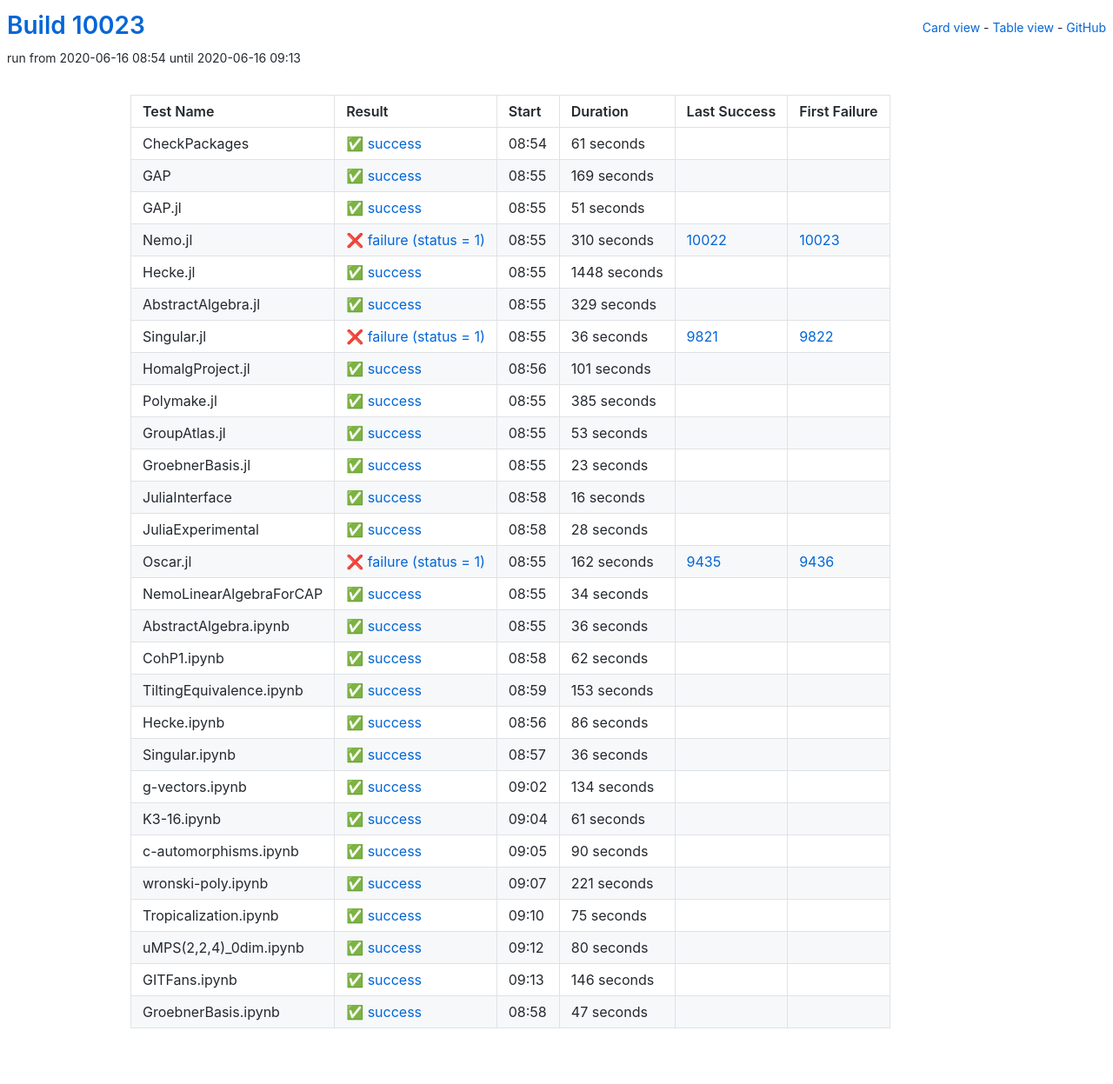
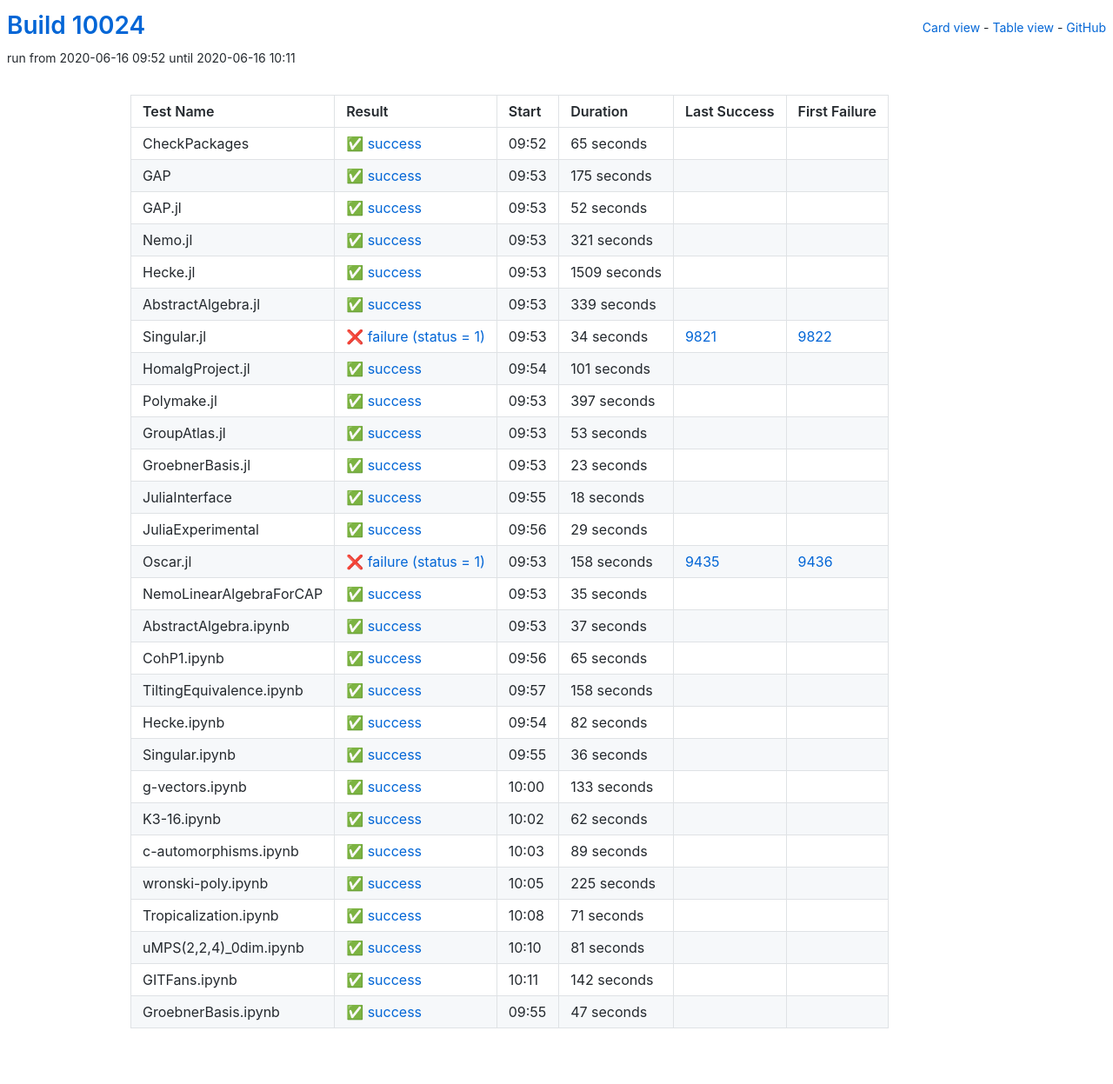
Before and after one commit to oscar-system/oscar-ci-status, a Jekyll site: the page built from table.html, in a window 1280 px wide. Shown: the whole page at 87% size. Built offline with Jekyll 4.4.1, drawn with Linux system fonts in a browser that asks for light colours.

Commit message:
Build #10024

```diff
--- a/_data/ci.yml
+++ b/_data/ci.yml
@@ -1,6 +1,6 @@
 ---
-build: 10023
-build_url: https://oscarci.mathematik.uni-kl.de/job/oscar/10023/
+build: 10024
+build_url: https://oscarci.mathematik.uni-kl.de/job/oscar/10024/
 job: oscar
 organization: oscar-system
 repo: oscar-ci-status
@@ -8,92 +8,92 @@
 tests:
 - name: CheckPackages
   id: checkpackages
-  log: https://oscarci.mathematik.uni-kl.de/job/oscar/10023/artifact/logs/build-10023/CheckPackages.log
-  start: 2020-06-16 08:54
+  log: https://oscarci.mathematik.uni-kl.de/job/oscar/10024/artifact/logs/build-10024/CheckPackages.log
+  start: 2020-06-16 09:52
   success: true
   exitcode: 0
   status: success
-  duration: 61
+  duration: 65
   last_success: false
   last_success_url:
   first_failure: false
   first_failure_url:
 - name: GAP
   id: gap
-  log: https://oscarci.mathematik.uni-kl.de/job/oscar/10023/artifact/logs/build-10023/GAP.log
-  start: 2020-06-16 08:55
+  log: https://oscarci.mathematik.uni-kl.de/job/oscar/10024/artifact/logs/build-10024/GAP.log
+  start: 2020-06-16 09:53
   success: true
   exitcode: 0
   status: success
-  duration: 169
+  duration: 175
   last_success: false
   last_success_url:
   first_failure: false
   first_failure_url:
 - name: GAP.jl
   id: gap-jl
-  log: https://oscarci.mathematik.uni-kl.de/job/oscar/10023/artifact/logs/build-10023/GAP.jl.log
-  start: 2020-06-16 08:55
+  log: https://oscarci.mathematik.uni-kl.de/job/oscar/10024/artifact/logs/build-10024/GAP.jl.log
+  start: 2020-06-16 09:53
   success: true
   exitcode: 0
   status: success
-  duration: 51
+  duration: 52
   last_success: false
   last_success_url:
   first_failure: false
   first_failure_url:
 - name: Nemo.jl
   id: nemo-jl
-  log: https://oscarci.mathematik.uni-kl.de/job/oscar/10023/artifact/logs/build-10023/Nemo.jl.log
-  start: 2020-06-16 08:55
-  success: false
-  exitcode: 1
-  status: failure
-  duration: 310
-  last_success: 10022
-  last_success_url: https://oscarci.mathematik.uni-kl.de/job/oscar/10022/
-  first_failure: 10023
-  first_failure_url: https://oscarci.mathematik.uni-kl.de/job/oscar/10023/
-- name: Hecke.jl
-  id: hecke-jl
-  log: https://oscarci.mathematik.uni-kl.de/job/oscar/10023/artifact/logs/build-10023/Hecke.jl.log
-  start: 2020-06-16 08:55
+  log: https://oscarci.mathematik.uni-kl.de/job/oscar/10024/artifact/logs/build-10024/Nemo.jl.log
+  start: 2020-06-16 09:53
   success: true
   exitcode: 0
   status: success
-  duration: 1448
+  duration: 321
+  last_success: false
+  last_success_url:
+  first_failure: false
+  first_failure_url:
+- name: Hecke.jl
+  id: hecke-jl
+  log: https://oscarci.mathematik.uni-kl.de/job/oscar/10024/artifact/logs/build-10024/Hecke.jl.log
+  start: 2020-06-16 09:53
+  success: true
+  exitcode: 0
+  status: success
+  duration: 1509
   last_success: false
   last_success_url:
   first_failure: false
   first_failure_url:
 - name: AbstractAlgebra.jl
   id: abstractalgebra-jl
-  log: https://oscarci.mathematik.uni-kl.de/job/oscar/10023/artifact/logs/build-10023/AbstractAlgebra.jl.log
-  start: 2020-06-16 08:55
+  log: https://oscarci.mathematik.uni-kl.de/job/oscar/10024/artifact/logs/build-10024/AbstractAlgebra.jl.log
+  start: 2020-06-16 09:53
   success: true
   exitcode: 0
   status: success
-  duration: 329
+  duration: 339
   last_success: false
   last_success_url:
   first_failure: false
   first_failure_url:
 - name: Singular.jl
   id: singular-jl
-  log: https://oscarci.mathematik.uni-kl.de/job/oscar/10023/artifact/logs/build-10023/Singular.jl.log
-  start: 2020-06-16 08:55
+  log: https://oscarci.mathematik.uni-kl.de/job/oscar/10024/artifact/logs/build-10024/Singular.jl.log
+  start: 2020-06-16 09:53
   success: false
   exitcode: 1
   status: failure
-  duration: 36
+  duration: 34
   last_success: 9821
   last_success_url: https://oscarci.mathematik.uni-kl.de/job/oscar/9821/
   first_failure: 9822
   first_failure_url: https://oscarci.mathematik.uni-kl.de/job/oscar/9822/
 - name: HomalgProject.jl
   id: homalgproject-jl
-  log: https://oscarci.mathematik.uni-kl.de/job/oscar/10023/artifact/logs/build-10023/HomalgProject.jl.log
-  start: 2020-06-16 08:56
+  log: https://oscarci.mathematik.uni-kl.de/job/oscar/10024/artifact/logs/build-10024/HomalgProject.jl.log
+  start: 2020-06-16 09:54
   success: true
   exitcode: 0
   status: success
@@ -104,20 +104,20 @@
   first_failure_url:
 - name: Polymake.jl
   id: polymake-jl
-  log: https://oscarci.mathematik.uni-kl.de/job/oscar/10023/artifact/logs/build-10023/Polymake.jl.log
-  start: 2020-06-16 08:55
+  log: https://oscarci.mathematik.uni-kl.de/job/oscar/10024/artifact/logs/build-10024/Polymake.jl.log
+  start: 2020-06-16 09:53
   success: true
   exitcode: 0
   status: success
-  duration: 385
+  duration: 397
   last_success: false
   last_success_url:
   first_failure: false
   first_failure_url:
 - name: GroupAtlas.jl
   id: groupatlas-jl
-  log: https://oscarci.mathematik.uni-kl.de/job/oscar/10023/artifact/logs/build-10023/GroupAtlas.jl.log
-  start: 2020-06-16 08:55
+  log: https://oscarci.mathematik.uni-kl.de/job/oscar/10024/artifact/logs/build-10024/GroupAtlas.jl.log
+  start: 2020-06-16 09:53
   success: true
   exitcode: 0
   status: success
@@ -128,8 +128,8 @@
   first_failure_url:
 - name: GroebnerBasis.jl
   id: groebnerbasis-jl
-  log: https://oscarci.mathematik.uni-kl.de/job/oscar/10023/artifact/logs/build-10023/GroebnerBasis.jl.log
-  start: 2020-06-16 08:55
+  log: https://oscarci.mathematik.uni-kl.de/job/oscar/10024/artifact/logs/build-10024/GroebnerBasis.jl.log
+  start: 2020-06-16 09:53
   success: true
   exitcode: 0
   status: success
@@ -140,104 +140,104 @@
   first_failure_url:
 - name: JuliaInterface
   id: juliainterface
-  log: https://oscarci.mathematik.uni-kl.de/job/oscar/10023/artifact/logs/build-10023/JuliaInterface.log
-  start: 2020-06-16 08:58
+  log: https://oscarci.mathematik.uni-kl.de/job/oscar/10024/artifact/logs/build-10024/JuliaInterface.log
+  start: 2020-06-16 09:55
   success: true
   exitcode: 0
   status: success
-  duration: 16
+  duration: 18
   last_success: false
   last_success_url:
   first_failure: false
   first_failure_url:
 - name: JuliaExperimental
   id: juliaexperimental
-  log: https://oscarci.mathematik.uni-kl.de/job/oscar/10023/artifact/logs/build-10023/JuliaExperimental.log
-  start: 2020-06-16 08:58
+  log: https://oscarci.mathematik.uni-kl.de/job/oscar/10024/artifact/logs/build-10024/JuliaExperimental.log
+  start: 2020-06-16 09:56
   success: true
   exitcode: 0
   status: success
-  duration: 28
+  duration: 29
   last_success: false
   last_success_url:
   first_failure: false
   first_failure_url:
 - name: Oscar.jl
   id: oscar-jl
-  log: https://oscarci.mathematik.uni-kl.de/job/oscar/10023/artifact/logs/build-10023/Oscar.jl.log
-  start: 2020-06-16 08:55
+  log: https://oscarci.mathematik.uni-kl.de/job/oscar/10024/artifact/logs/build-10024/Oscar.jl.log
+  start: 2020-06-16 09:53
   success: false
   exitcode: 1
   status: failure
-  duration: 162
+  duration: 158
   last_success: 9435
   last_success_url: https://oscarci.mathematik.uni-kl.de/job/oscar/9435/
   first_failure: 9436
   first_failure_url: https://oscarci.mathematik.uni-kl.de/job/oscar/9436/
 - name: NemoLinearAlgebraForCAP
   id: nemolinearalgebraforcap
-  log: https://oscarci.mathematik.uni-kl.de/job/oscar/10023/artifact/logs/build-10023/NemoLinearAlgebraForCAP.log
-  start: 2020-06-16 08:55
+  log: https://oscarci.mathematik.uni-kl.de/job/oscar/10024/artifact/logs/build-10024/NemoLinearAlgebraForCAP.log
+  start: 2020-06-16 09:53
   success: true
   exitcode: 0
   status: success
-  duration: 34
+  duration: 35
   last_success: false
   last_success_url:
   first_failure: false
   first_failure_url:
 - name: AbstractAlgebra.ipynb
   id: abstractalgebra-ipynb
-  log: https://oscarci.mathematik.uni-kl.de/job/oscar/10023/artifact/logs/build-10023/AbstractAlgebra.ipynb.log
-  start: 2020-06-16 08:55
+  log: https://oscarci.mathematik.uni-kl.de/job/oscar/10024/artifact/logs/build-10024/AbstractAlgebra.ipynb.log
+  start: 2020-06-16 09:53
   success: true
   exitcode: 0
   status: success
-  duration: 36
+  duration: 37
   last_success: false
   last_success_url:
   first_failure: false
   first_failure_url:
 - name: CohP1.ipynb
   id: cohp1-ipynb
-  log: https://oscarci.mathematik.uni-kl.de/job/oscar/10023/artifact/logs/build-10023/CohP1.ipynb.log
-  start: 2020-06-16 08:58
+  log: https://oscarci.mathematik.uni-kl.de/job/oscar/10024/artifact/logs/build-10024/CohP1.ipynb.log
+  start: 2020-06-16 09:56
   success: true
   exitcode: 0
   status: success
-  duration: 62
+  duration: 65
   last_success: false
   last_success_url:
   first_failure: false
   first_failure_url:
 - name: TiltingEquivalence.ipynb
   id: tiltingequivalence-ipynb
-  log: https://oscarci.mathematik.uni-kl.de/job/oscar/10023/artifact/logs/build-10023/TiltingEquivalence.ipynb.log
-  start: 2020-06-16 08:59
+  log: https://oscarci.mathematik.uni-kl.de/job/oscar/10024/artifact/logs/build-10024/TiltingEquivalence.ipynb.log
+  start: 2020-06-16 09:57
   success: true
   exitcode: 0
   status: success
-  duration: 153
+  duration: 158
   last_success: false
   last_success_url:
   first_failure: false
   first_failure_url:
 - name: Hecke.ipynb
   id: hecke-ipynb
-  log: https://oscarci.mathematik.uni-kl.de/job/oscar/10023/artifact/logs/build-10023/Hecke.ipynb.log
-  start: 2020-06-16 08:56
+  log: https://oscarci.mathematik.uni-kl.de/job/oscar/10024/artifact/logs/build-10024/Hecke.ipynb.log
+  start: 2020-06-16 09:54
   success: true
   exitcode: 0
   status: success
-  duration: 86
+  duration: 82
   last_success: false
   last_success_url:
   first_failure: false
   first_failure_url:
 - name: Singular.ipynb
   id: singular-ipynb
-  log: https://oscarci.mathematik.uni-kl.de/job/oscar/10023/artifact/logs/build-10023/Singular.ipynb.log
-  start: 2020-06-16 08:57
+  log: https://oscarci.mathematik.uni-kl.de/job/oscar/10024/artifact/logs/build-10024/Singular.ipynb.log
+  start: 2020-06-16 09:55
   success: true
   exitcode: 0
   status: success
@@ -248,92 +248,92 @@
   first_failure_url:
 - name: g-vectors.ipynb
   id: g-vectors-ipynb
-  log: https://oscarci.mathematik.uni-kl.de/job/oscar/10023/artifact/logs/build-10023/g-vectors.ipynb.log
-  start: 2020-06-16 09:02
+  log: https://oscarci.mathematik.uni-kl.de/job/oscar/10024/artifact/logs/build-10024/g-vectors.ipynb.log
+  start: 2020-06-16 10:00
   success: true
   exitcode: 0
   status: success
-  duration: 134
+  duration: 133
   last_success: false
   last_success_url:
   first_failure: false
   first_failure_url:
 - name: K3-16.ipynb
   id: k3-16-ipynb
-  log: https://oscarci.mathematik.uni-kl.de/job/oscar/10023/artifact/logs/build-10023/K3-16.ipynb.log
-  start: 2020-06-16 09:04
+  log: https://oscarci.mathematik.uni-kl.de/job/oscar/10024/artifact/logs/build-10024/K3-16.ipynb.log
+  start: 2020-06-16 10:02
   success: true
   exitcode: 0
   status: success
-  duration: 61
+  duration: 62
   last_success: false
   last_success_url:
   first_failure: false
   first_failure_url:
 - name: c-automorphisms.ipynb
   id: c-automorphisms-ipynb
-  log: https://oscarci.mathematik.uni-kl.de/job/oscar/10023/artifact/logs/build-10023/c-automorphisms.ipynb.log
-  start: 2020-06-16 09:05
+  log: https://oscarci.mathematik.uni-kl.de/job/oscar/10024/artifact/logs/build-10024/c-automorphisms.ipynb.log
+  start: 2020-06-16 10:03
   success: true
   exitcode: 0
   status: success
-  duration: 90
+  duration: 89
   last_success: false
   last_success_url:
   first_failure: false
   first_failure_url:
 - name: wronski-poly.ipynb
   id: wronski-poly-ipynb
-  log: https://oscarci.mathematik.uni-kl.de/job/oscar/10023/artifact/logs/build-10023/wronski-poly.ipynb.log
-  start: 2020-06-16 09:07
+  log: https://oscarci.mathematik.uni-kl.de/job/oscar/10024/artifact/logs/build-10024/wronski-poly.ipynb.log
+  start: 2020-06-16 10:05
   success: true
   exitcode: 0
   status: success
-  duration: 221
+  duration: 225
   last_success: false
   last_success_url:
   first_failure: false
   first_failure_url:
 - name: Tropicalization.ipynb
   id: tropicalization-ipynb
-  log: https://oscarci.mathematik.uni-kl.de/job/oscar/10023/artifact/logs/build-10023/Tropicalization.ipynb.log
-  start: 2020-06-16 09:10
+  log: https://oscarci.mathematik.uni-kl.de/job/oscar/10024/artifact/logs/build-10024/Tropicalization.ipynb.log
+  start: 2020-06-16 10:08
   success: true
   exitcode: 0
   status: success
-  duration: 75
+  duration: 71
   last_success: false
   last_success_url:
   first_failure: false
   first_failure_url:
 - name: uMPS(2,2,4)_0dim.ipynb
   id: umps-2-2-4-0dim-ipynb
-  log: https://oscarci.mathematik.uni-kl.de/job/oscar/10023/artifact/logs/build-10023/uMPS-2-2-4-_0dim.ipynb.log
-  start: 2020-06-16 09:12
+  log: https://oscarci.mathematik.uni-kl.de/job/oscar/10024/artifact/logs/build-10024/uMPS-2-2-4-_0dim.ipynb.log
+  start: 2020-06-16 10:10
   success: true
   exitcode: 0
   status: success
-  duration: 80
+  duration: 81
   last_success: false
   last_success_url:
   first_failure: false
   first_failure_url:
 - name: GITFans.ipynb
   id: gitfans-ipynb
-  log: https://oscarci.mathematik.uni-kl.de/job/oscar/10023/artifact/logs/build-10023/GITFans.ipynb.log
-  start: 2020-06-16 09:13
+  log: https://oscarci.mathematik.uni-kl.de/job/oscar/10024/artifact/logs/build-10024/GITFans.ipynb.log
+  start: 2020-06-16 10:11
   success: true
   exitcode: 0
   status: success
-  duration: 146
+  duration: 142
   last_success: false
   last_success_url:
   first_failure: false
   first_failure_url:
 - name: GroebnerBasis.ipynb
   id: groebnerbasis-ipynb
-  log: https://oscarci.mathematik.uni-kl.de/job/oscar/10023/artifact/logs/build-10023/GroebnerBasis.ipynb.log
-  start: 2020-06-16 08:58
+  log: https://oscarci.mathematik.uni-kl.de/job/oscar/10024/artifact/logs/build-10024/GroebnerBasis.ipynb.log
+  start: 2020-06-16 09:55
   success: true
   exitcode: 0
   status: success
```
Also changed, not shown: README.md.
